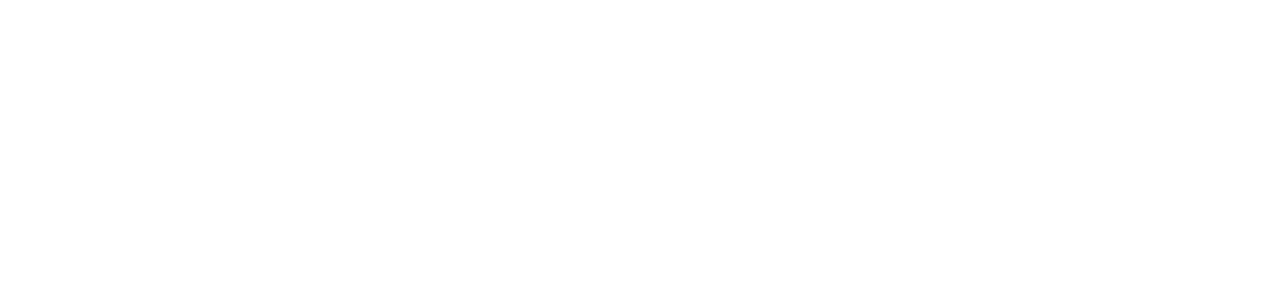
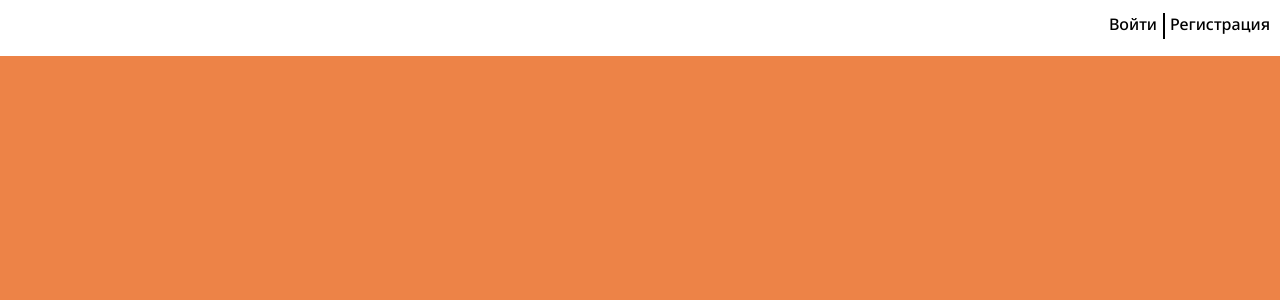
Before and after one commit to TRUINGLol/price-tag-creator, a React (Create React App) app: page /select2 in a window 1280 px wide. Shown: the top 300 px of the page. Built offline with nearby package versions, Linux system fonts and the light colour scheme.

Commit message:
start making select2 page style and fix header bug

```diff
--- a/src/components/styles/Header.module.css
+++ b/src/components/styles/Header.module.css
@@ -1,6 +1,7 @@
 @import url('https://fonts.googleapis.com/css2?family=Noto+Sans:ital,wght@0,100..900;1,100..900&display=swap');
 
 .header{
+    background-color: white;
     width: 100%;
     height: 56px;
     font-family: 'Noto Sans', sans-serif;
--- a/src/pages/Select2.jsx
+++ b/src/pages/Select2.jsx
@@ -1,7 +1,20 @@
-import React from "react";
+import React, { useEffect } from "react";
+import cl from "./styles/Select2.module.css";
+import Header from "../components/header/Header";
 
 export default function Select2(){
+
+    useEffect(()=>{
+        document.body.style.backgroundColor = "#ED8347";
+    },[]);
+
     return (
-        <div></div>
+        <div>
+            <Header/>
+
+            <div className={cl.mainBlock}>
+
+            </div>
+        </div>
     );
 }
```
Also changed, not shown: src/pages/styles/Select2.module.css (added), 2 other files (tests, documents, lock files or other folders).
